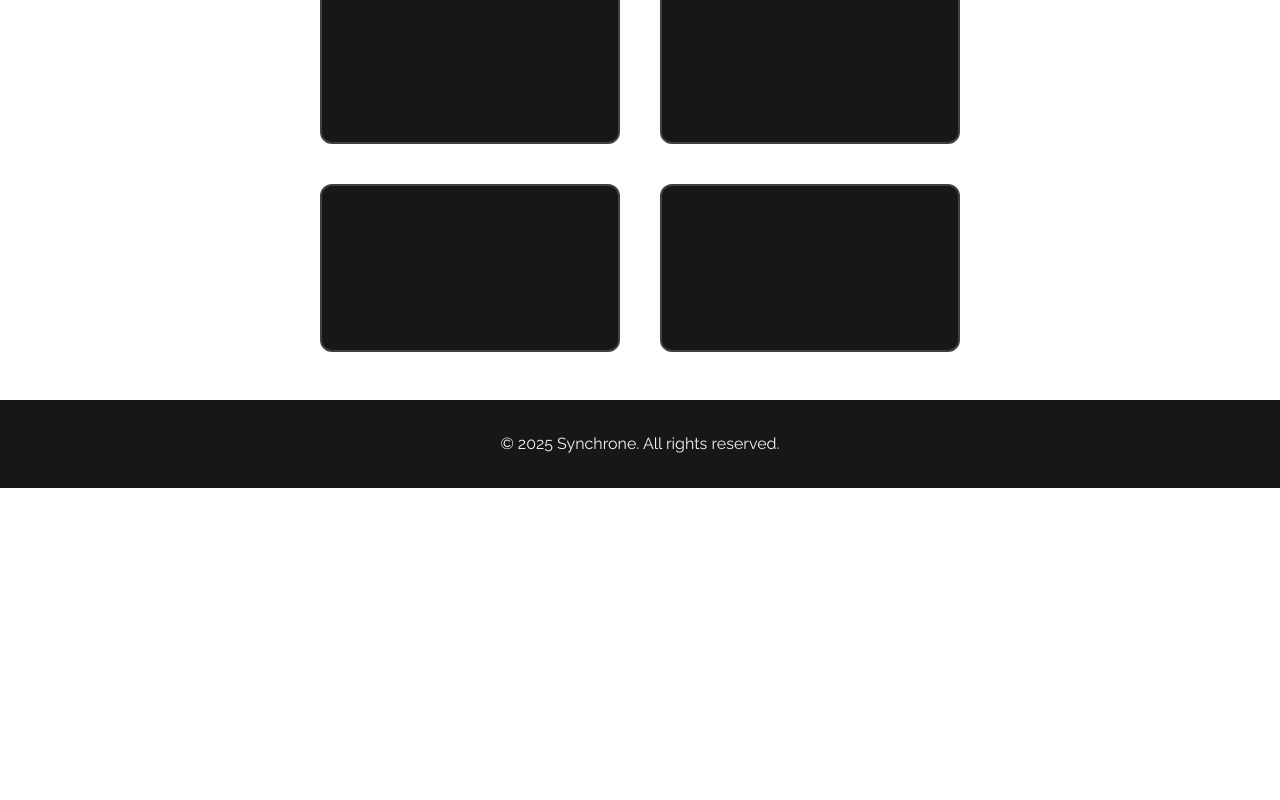
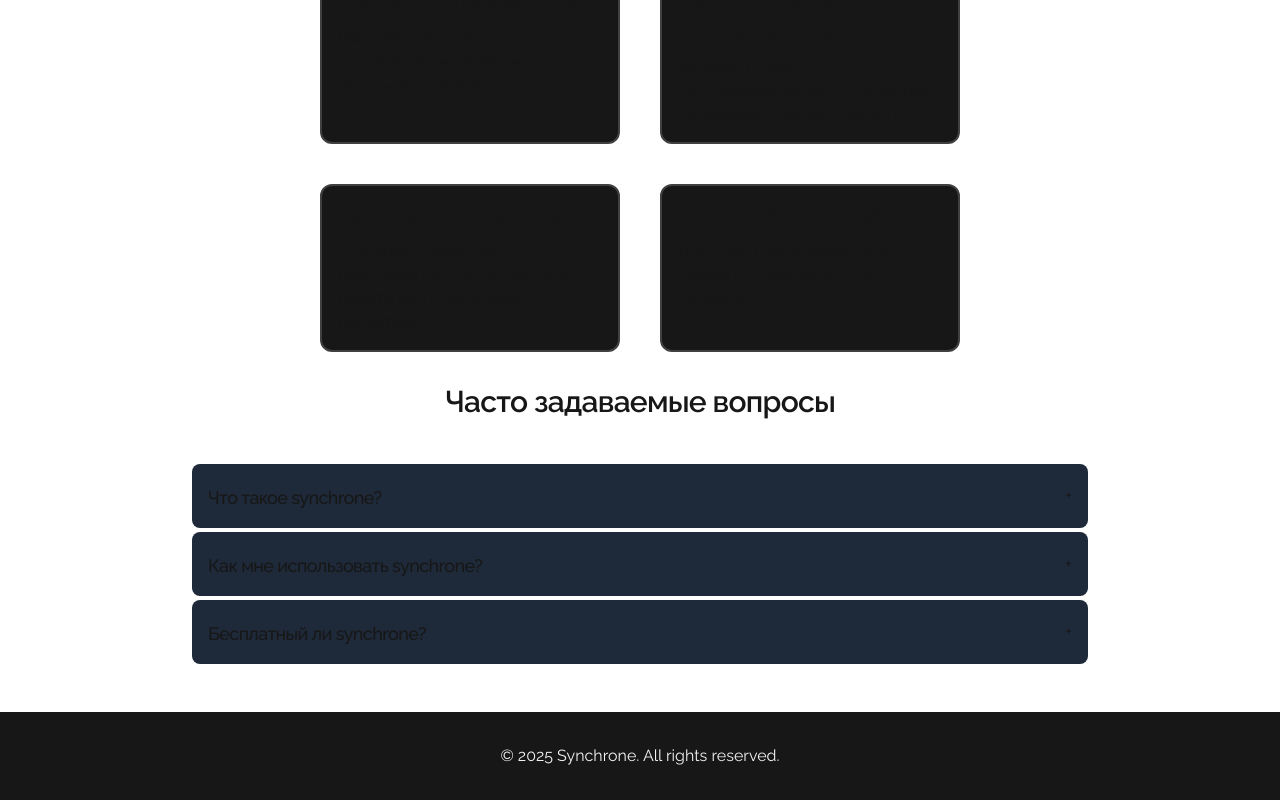
Before and after one commit to incandesc3nce/synchrone, a Next.js app in the folder synchrone/: page / in a window 1280 px wide. Shown: the part 936-1736 px from the top of the page. Before the commit the page ends 1424 px from the top, so only its background shows below. Built offline with nearby package versions, Linux system fonts and the light colour scheme.

Commit message:
feat: add FAQ section to landing page

```diff
--- a/synchrone/src/app/page.tsx
+++ b/synchrone/src/app/page.tsx
@@ -1,5 +1,5 @@
 import { Header } from '@/components/common';
-import { FeaturesSection, HeroSection } from '@/components/landing';
+import { FeaturesSection, HeroSection, QuestionsSection } from '@/components/landing';
 
 export default function HomePage() {
   return (
@@ -9,6 +9,7 @@ export default function HomePage() {
         <main className="flex flex-col gap-8 items-center justify-center">
           <HeroSection />
           <FeaturesSection />
+          <QuestionsSection />
         </main>
       </div>
       <footer className="flex flex-col items-center justify-center gap-4 py-8 bg-neutral-900 text-gray-100">
--- /dev/null
+++ b/synchrone/src/components/landing/QuestionsSection.tsx
@@ -0,0 +1,31 @@
+import { Accordion, Typography } from '../common';
+
+export const QuestionsSection = () => {
+  return (
+    <section className="w-full max-w-4xl flex flex-col gap-1">
+      <Typography variant="h2" className="text-center mb-8">
+        Часто задаваемые вопросы
+      </Typography>
+      <Accordion title="Что такое synchrone?">
+        <p>
+          Это редактор кода в браузере с открытым исходным кодом, который позволяет
+          создавать проекты совместно с другими в реальном времени.
+        </p>
+      </Accordion>
+      <Accordion title="Как мне использовать synchrone?">
+        <p>
+          Вы можете использовать <b>synchrone</b>, зарегистрировавшись на нашем сайте и
+          создав новый проект. После этого вы сможете пригласить других пользователей в
+          ваш проект и начать работу.
+        </p>
+      </Accordion>
+      <Accordion title="Бесплатный ли synchrone?">
+        <p>
+          Да, <b>synchrone</b> полностью бесплатен. Вы можете использовать его без
+          каких-либо ограничений. Так же вы можете создать свой собственный fork{' '}
+          <b>synchrone</b>, дополнить его и разместить его на своем сервере.
+        </p>
+      </Accordion>
+    </section>
+  );
+};
--- a/synchrone/src/components/landing/index.ts
+++ b/synchrone/src/components/landing/index.ts
@@ -1,3 +1,4 @@
 export * from './HeroSection';
 export * from './FeaturesSection';
 export * from './FeatureCard';
+export * from './QuestionsSection';
```
